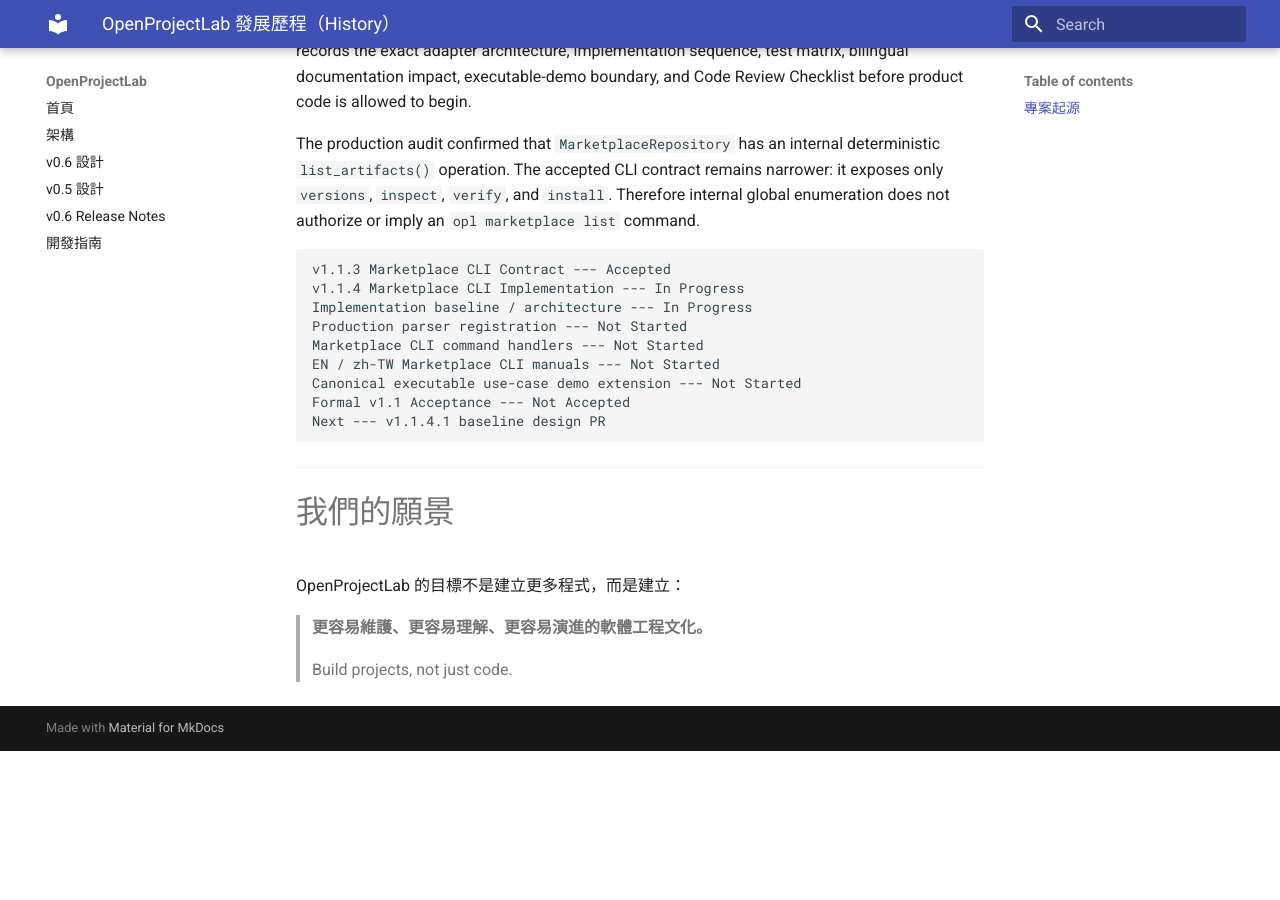
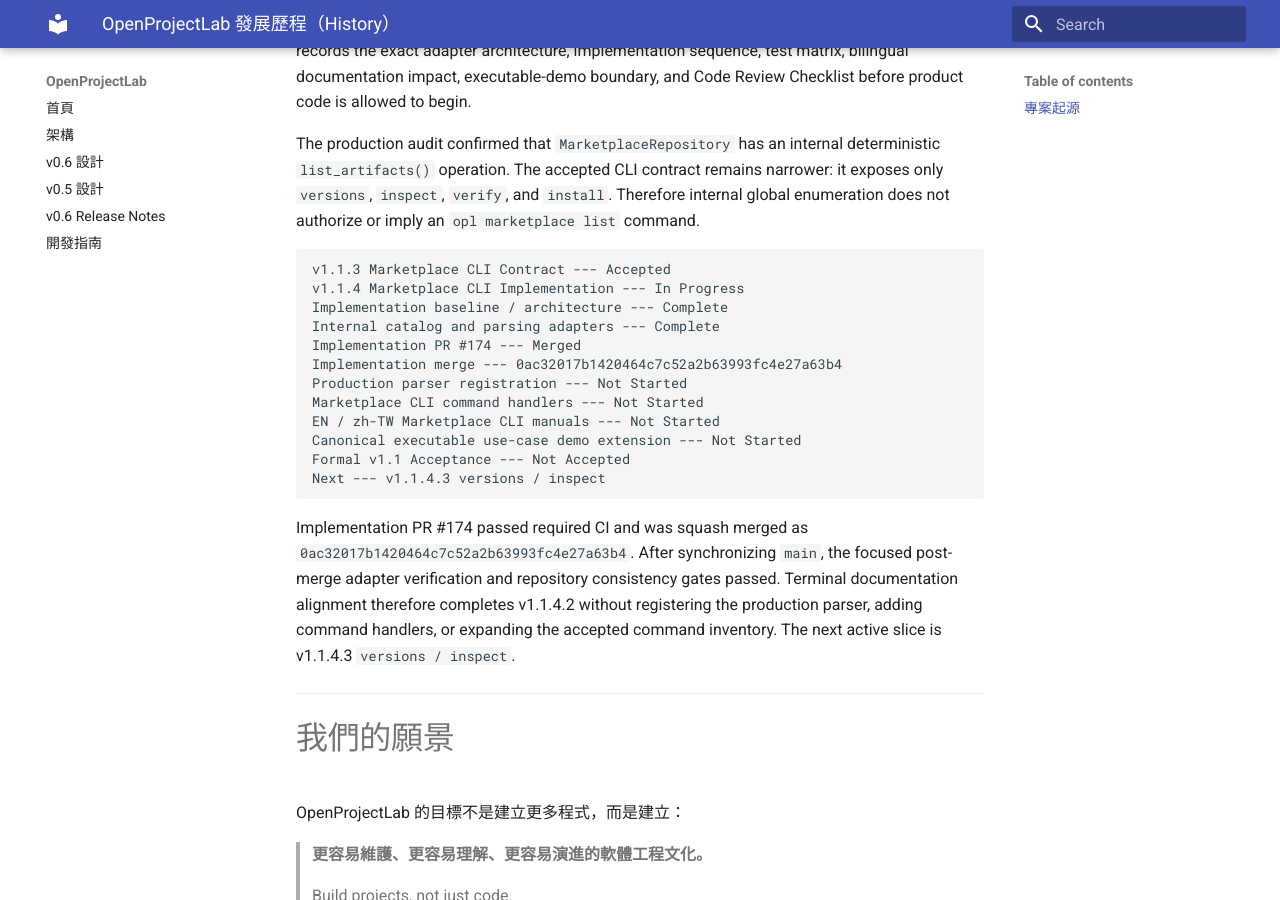
Before and after one commit to khwang1964/OpenProjectLab, an MkDocs documentation site: the page built from docs/HISTORY.md, in a window 1280 px wide and 900 px high, scrolled down 42446 px. Built offline with MkDocs 1.6.1 and Material for MkDocs 9.7.7, drawn with Linux system fonts in a browser that asks for light colours; before the commit the page ends 43197 px from its top, so only the background shows below that.

Commit message:
docs: complete v1.1.4.2 marketplace adapter alignment (#175)

````diff
--- a/docs/HISTORY.md
+++ b/docs/HISTORY.md
@@ -2168,14 +2168,25 @@
 ``` text
 v1.1.3 Marketplace CLI Contract --- Accepted
 v1.1.4 Marketplace CLI Implementation --- In Progress
-Implementation baseline / architecture --- In Progress
+Implementation baseline / architecture --- Complete
+Internal catalog and parsing adapters --- Complete
+Implementation PR #174 --- Merged
+Implementation merge --- 0ac32017b1420464c7c52a2b63993fc4e27a63b4
 Production parser registration --- Not Started
 Marketplace CLI command handlers --- Not Started
 EN / zh-TW Marketplace CLI manuals --- Not Started
 Canonical executable use-case demo extension --- Not Started
 Formal v1.1 Acceptance --- Not Accepted
-Next --- v1.1.4.1 baseline design PR
-```
+Next --- v1.1.4.3 versions / inspect
+```
+
+Implementation PR #174 passed required CI and was squash merged as
+`0ac32017b1420464c7c52a2b63993fc4e27a63b4`. After synchronizing `main`, the
+focused post-merge adapter verification and repository consistency gates
+passed. Terminal documentation alignment therefore completes v1.1.4.2 without
+registering the production parser, adding command handlers, or expanding the
+accepted command inventory. The next active slice is v1.1.4.3 `versions /
+inspect`.
 
 ------------------------------------------------------------------------
 
````
Also changed, not shown: CHANGELOG.md (+10 -0 lines), docs/releases/v1.1-marketplace-cli-implementation.md (+6 -4 lines), docs/roadmap.md (+7 -3 lines), 1 other file.
